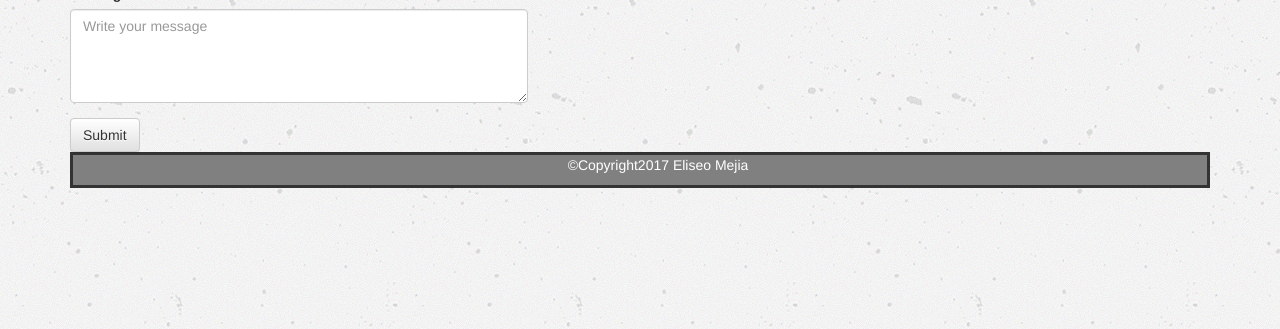
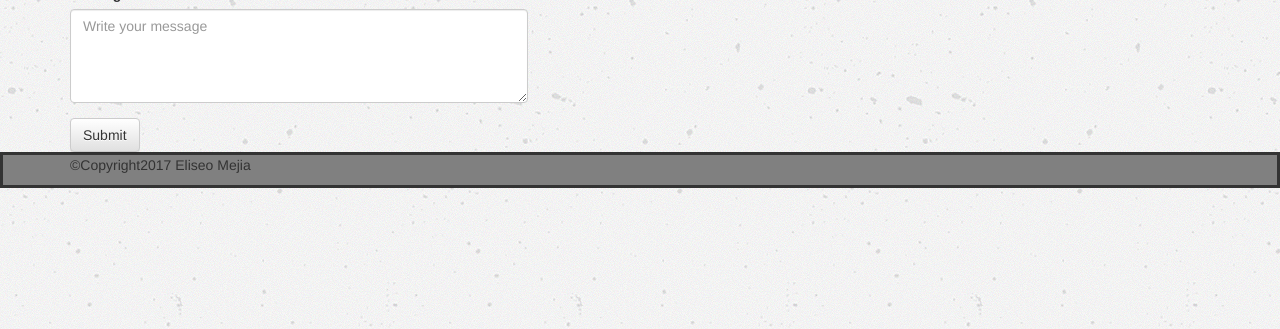
Before and after one commit to EliseoFeria14/Bootstrap-Porfolio, a plain HTML site: page contact.html in a window 1280 px wide. Shown: the part 471-800 px from the top of the page. Drawn offline with nearby package versions, Linux system fonts and the light colour scheme.

Commit message:
fixed footers all pages

```diff
--- a/contact.html
+++ b/contact.html
@@ -87,11 +87,14 @@
 				</div>
 			</div>
 		</div>
-		<footer class="footer">
-			<div class="container">
-					<p class="text">©Copyright2017 Eliseo Mejia</p>
-			</div>
-		</footer>
+
 	</div>
+	<footer class="footer">
+		<div class="container">
+			<p>
+				©Copyright2017 Eliseo Mejia
+			</p>
+		</div>
+	</footer>
 </body>
 </html>
```
Also changed, not shown: index.html (+5 -2 lines), portfolio.html (+3 -1 lines).
